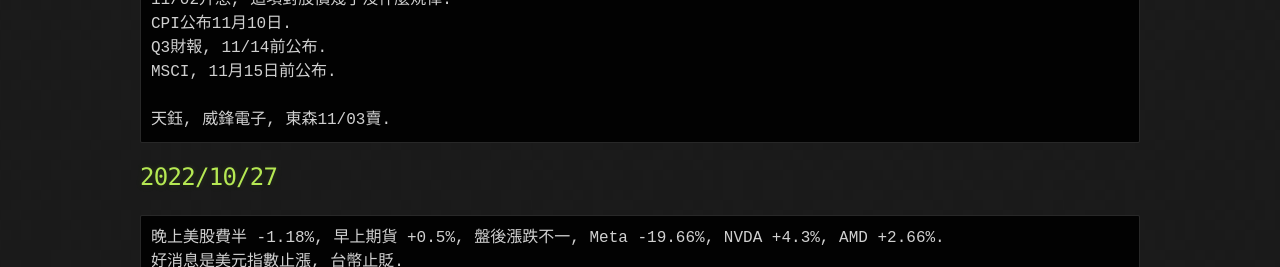
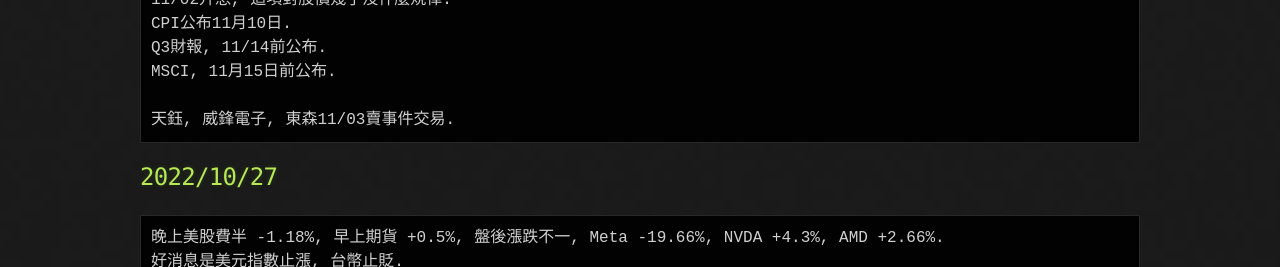
Before and after one commit to lepg5487/Stock_God, a Jekyll site: the page built from index.md, in a window 1280 px wide and 900 px high. Shown: the part 633-900 px from the top of the window. Built offline with Jekyll 4.4.1, drawn with Linux system fonts in a browser that asks for light colours; our own code applies the rules of GitHub Pages for plain Markdown files; some of the changed text lies outside the part shown.

Commit message:
Update index.md

````diff
--- a/index.md
+++ b/index.md
@@ -22,7 +22,7 @@
 Q3財報, 11/14前公布.
 MSCI, 11月15日前公布.
 
-天鈺, 威鋒電子, 東森11/03賣.
+天鈺, 威鋒電子, 東森11/03賣事件交易.
 ```
 
 ## 2022/10/27
````
